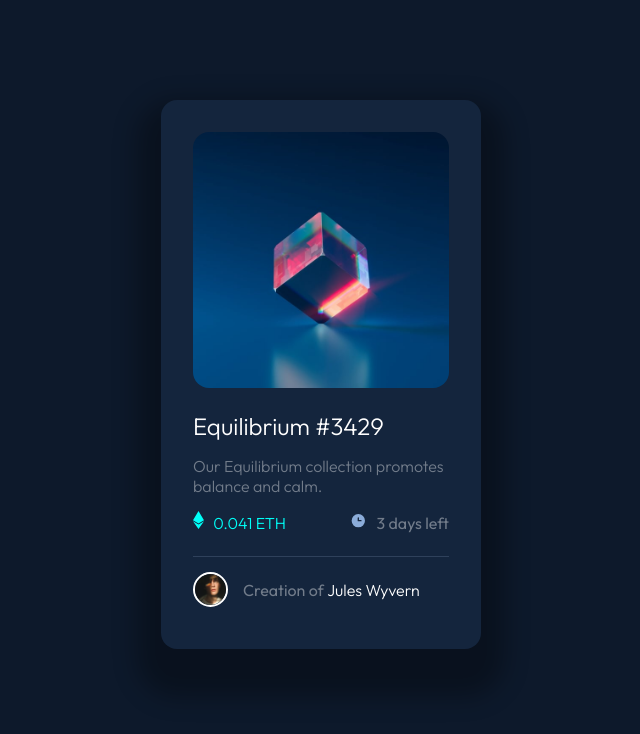
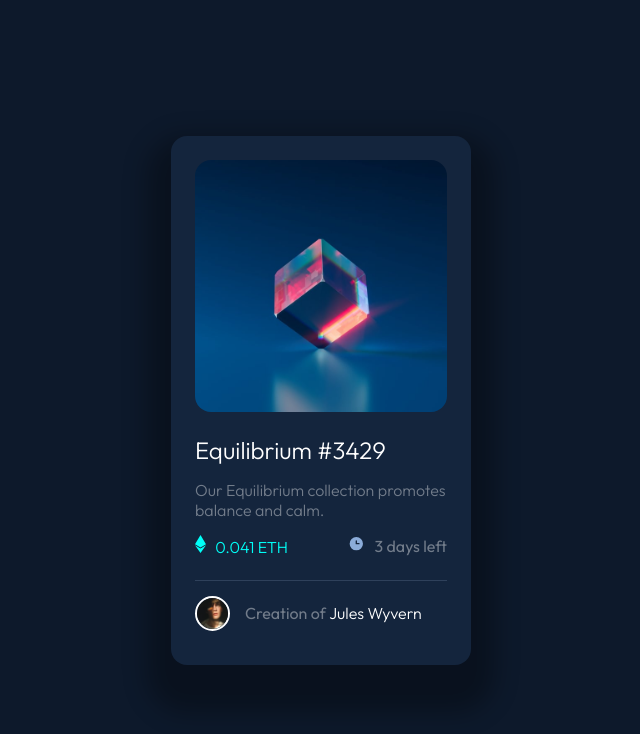
Before and after one commit to eyagargah/nft-preview-card-component-main, a plain HTML site: page index.html in a window 1280 px wide. Shown: the whole page, without its empty margins (319-959 px from the left). Drawn offline with Linux system fonts and the light colour scheme.

Commit message:
Update styles.css and index.html

```diff
--- a/index.html
+++ b/index.html
@@ -9,10 +9,10 @@
       href="./images/favicon-32x32.png"
     />
     <link rel="stylesheet" href="styles.css" />
-    <title>NFT preview card</title>
+    <title>NFT preview card component</title>
   </head>
   <body>
-    <main>
+    <div class="card">
       <div class="card-img">
         <img src="./images/image-equilibrium.jpg" alt="Equilibrium" />
       </div>
@@ -49,6 +49,6 @@
         </div>
         <p>Creation of <a href="#">Jules Wyvern</a></p>
       </div>
-    </main>
+    </div>
   </body>
 </html>
--- a/styles.css
+++ b/styles.css
@@ -1,21 +1,30 @@
 @import url("https://fonts.googleapis.com/css2?family=Lexend+Deca&family=Outfit:wght@300;400;600&display=swap");
 
+
 * {
+   padding: 0;
    margin: 0;
-  padding: 0;
    box-sizing: border-box;
  }
 
  body {
    background-color: hsl(217, 54%, 11%);
+   width: 100%;
+   height: 100vh;
+   color: white;
+   display: flex;
+   justify-content: center;
+   align-items: center;
    font-family: "Outfit";
  }
 
-main {
+.card {
   background-color: hsl(216, 50%, 16%);
    border-radius: 1rem;
-  padding: 2rem;
+   width: 300px;
+   padding: 1.5rem;
    box-shadow: 0em 1.5em 1.5em 1.5em rgba(0, 0, 0, 0.3);
+
 }
 
 .card-img {
@@ -99,7 +108,7 @@ a {
   margin-right: 6px;
 }
 
-main .footer {
+.card .footer {
   display: flex;
   align-items: center;
   margin-bottom: 10px;
@@ -121,18 +130,3 @@ main .footer {
   border-radius: 50px;
   margin-right: 15px;
 }
-
-@media only screen and (min-width: 425px) {
-  main {
-    max-width: 20em;
-    margin: 100px auto;
-  }
-}
-
-@media screen and (max-width: 425px) {
-  main {
-    max-width: 20em;
-    margin: 125px 70px 125px 70px;
-  }
-
-}
```
Lines whose indentation alone changed are shown as unchanged.
